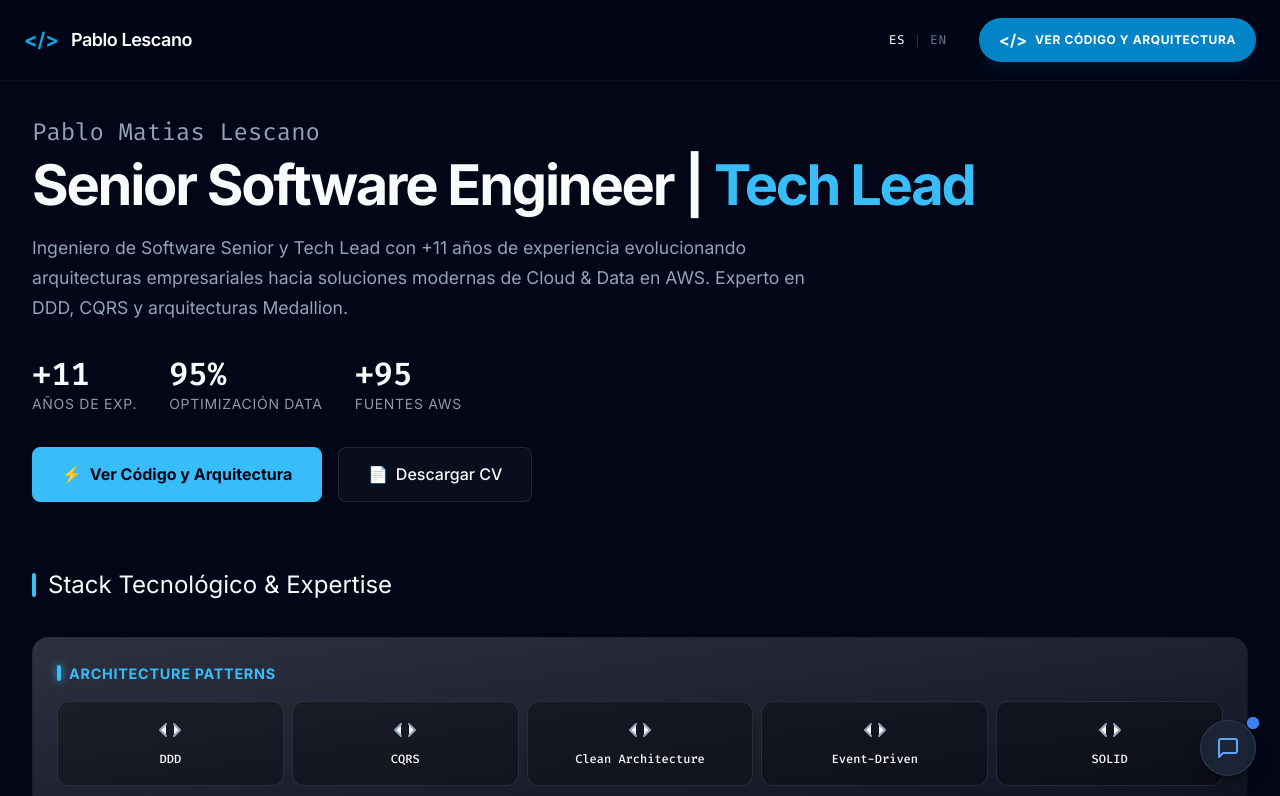
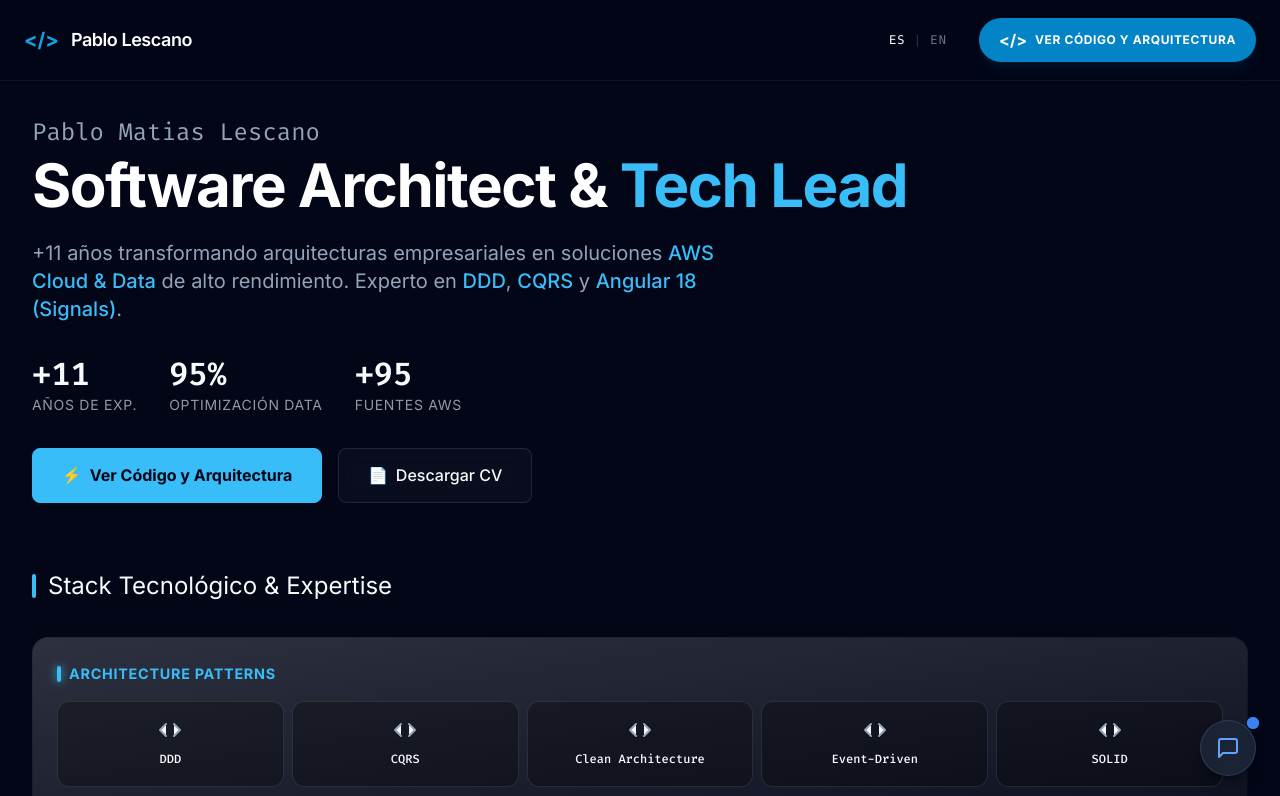
Before and after one commit to pabli77o77/pablo_matias_lescano_web, an Angular app: page / in a window 1280 px wide. Shown: the top 796 px of the page. Built offline with nearby package versions, Linux system fonts and the light colour scheme.

Commit message:
refactor(profile): upgrade hero bio to project technical authority and strategic expertise

```diff
--- a/src/app/features/profile/profile.component.html
+++ b/src/app/features/profile/profile.component.html
@@ -15,14 +15,22 @@
     @if (store.viewMode() === 'frontend') {
       <!-- MODO FRONTEND (Premium UI) -->
       <div class="frontend-view">
-        <header class="profile-header animate-enter">
-          <span class="hero-name">{{ user.personal_info.name }}</span>
-          <h1 class="hero-title">
-            Senior Software Engineer | <span class="highlight">Tech Lead</span>
+        <header class="profile-header">
+          <span class="hero-name animate-in fade-in slide-in-from-bottom-3 duration-700 fill-mode-both">{{ user.personal_info.name }}</span>
+
+          <h1 class="text-white font-extrabold text-4xl md:text-5xl lg:text-6xl tracking-tight mb-6 animate-in fade-in slide-in-from-bottom-4 duration-700 delay-150 fill-mode-both">
+            Software Architect & <span class="text-sky-400">Tech Lead</span>
           </h1>
-          <p class="summary">{{ user.summary }}</p>
 
-          <!-- KPI Row (New) -->
+          <p class="text-slate-400 text-lg md:text-xl leading-relaxed max-w-[700px] mb-8 animate-in fade-in slide-in-from-bottom-5 duration-700 delay-300 fill-mode-both">
+            +11 años transformando arquitecturas empresariales en soluciones
+            <span class="text-sky-400 font-medium">AWS Cloud & Data</span> de alto rendimiento.
+            Experto en <span class="text-sky-400 font-medium">DDD</span>,
+            <span class="text-sky-400 font-medium">CQRS</span> y
+            <span class="text-sky-400 font-medium">Angular 18 (Signals)</span>.
+          </p>
+
+          <!-- KPI Row -->
           <div class="kpi-container">
             <div class="kpi-card">
               <span class="kpi-value">+{{ user.totalExperienceYears }}</span>
```
Also changed, not shown: 1 other file (tests, documents, lock files or other folders).
